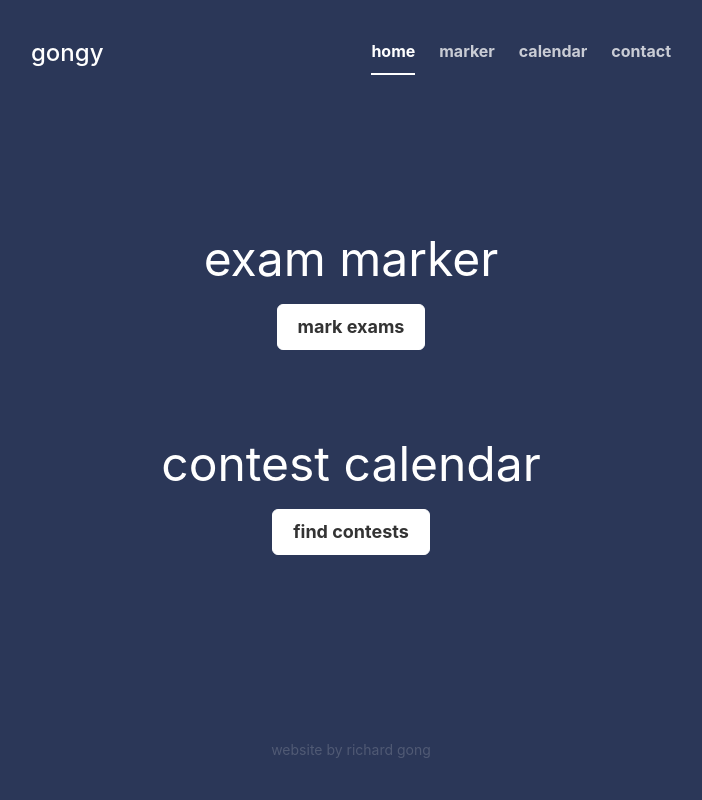
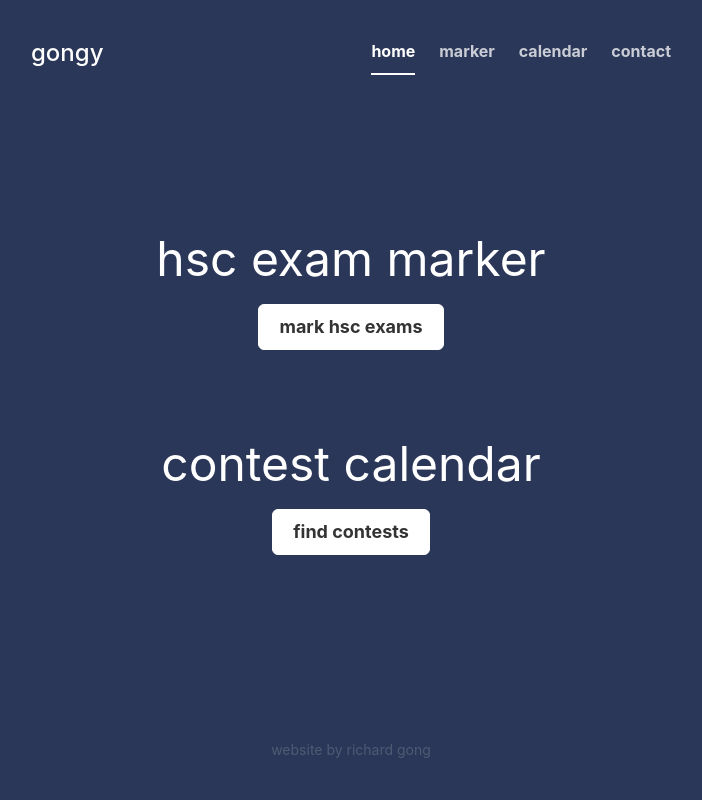
Before and after one commit to gongy/website, a plain HTML site: page index.html in a window 1280 px wide. Shown: the whole page, without its empty margins (289-991 px from the left). Drawn offline with nearby package versions, Linux system fonts and the light colour scheme.

```diff
--- a/index.html
+++ b/index.html
@@ -42,8 +42,8 @@
 					</div>
 
 					<div class="inner cover">
-						<p class="cover-lead">exam marker</p>
-						<p class="lead"><a href="http://mark.gongy.me" class="btn btn-lg btn-default">mark exams</a></p>
+						<p class="cover-lead">hsc exam marker</p>
+						<p class="lead"><a href="http://mark.gongy.me" class="btn btn-lg btn-default">mark hsc exams</a></p>
 						<br>
 						<br>
 						<br>
```
